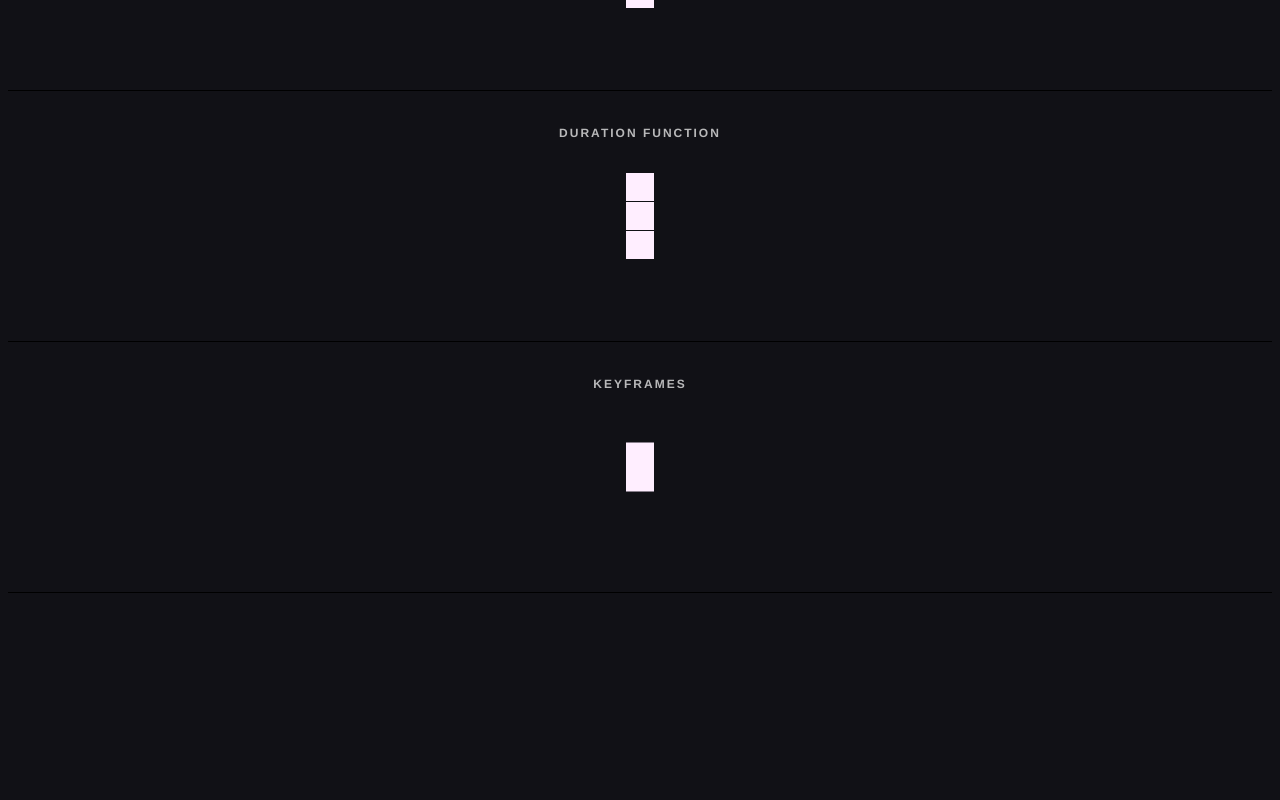
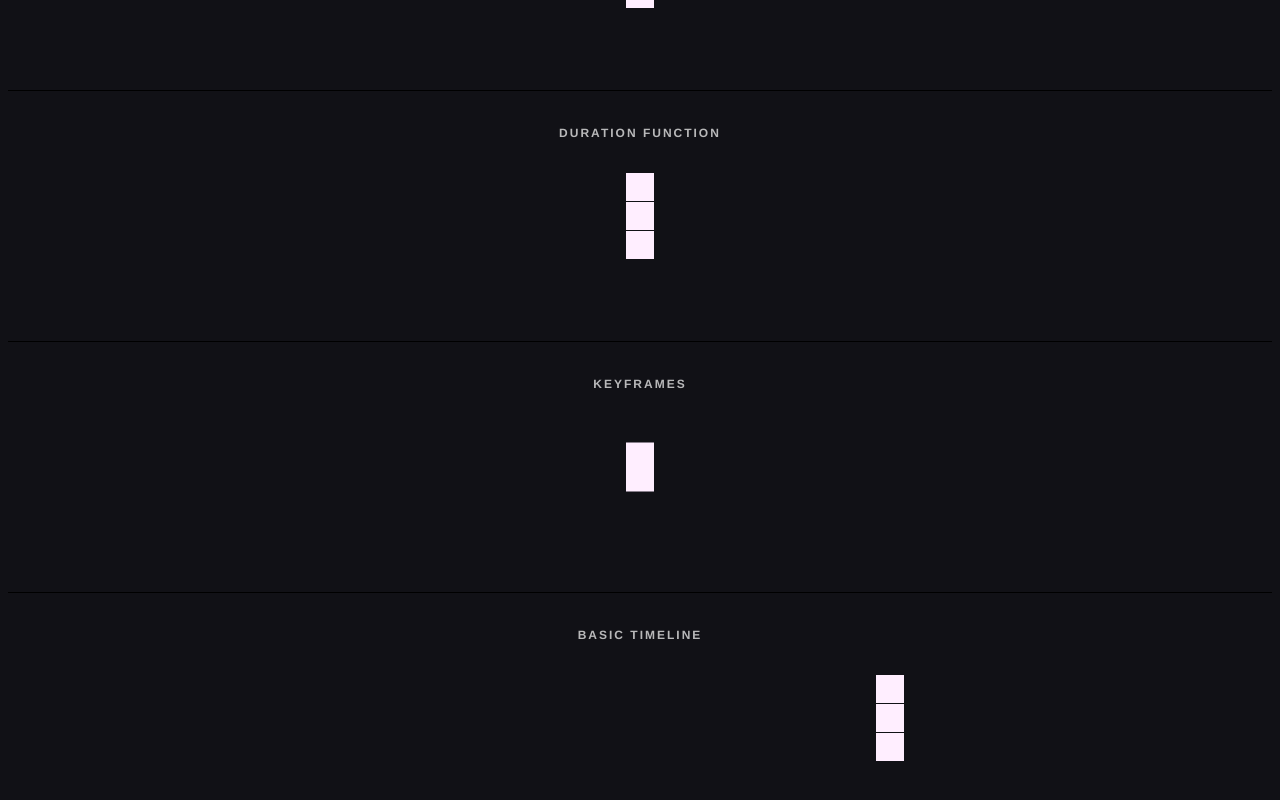
Before and after one commit to liuhann/vue-anime, a Vue app: page / in a window 1280 px wide. Shown: the part 1674-2474 px from the top of the page. Before the commit the page ends 2275 px from the top, so only its background shows below. Built offline with nearby package versions, Linux system fonts and the light colour scheme.

Commit message:
Time line support

```diff
--- a/demo/App.vue
+++ b/demo/App.vue
@@ -190,18 +190,27 @@
 			</vue-anime>
 		</div>
 
+		<div class="demo" @click="replay('demo10')">
+			<h3 class="demo-title">BASIC TIMELINE</h3>
+			<vue-anime-time-line ref="demo10">
+				<vue-anime v-for="index in [1,2,3]" :key="index" class="square" :animate-properties="{translateX:250}"></vue-anime>
+			</vue-anime-time-line>
+		</div>
+
 	</div>
 </template>
 
 <script>
 import VueAnime from '../src/vue-anime'
 import VueAnimeGroup from '../src/vue-anime-group'
+import VueAnimeTimeLine from '../src/vue-anime-timeline'
 
 export default {
   name: 'app',
   components: {
     VueAnime,
-    VueAnimeGroup
+    VueAnimeGroup,
+	  VueAnimeTimeLine
   },
 
   data() {
--- a/src/anime-prop.js
+++ b/src/anime-prop.js
@@ -44,9 +44,5 @@ export default {
 	tag: {
 		type: String,
 		default: 'div'
-	},
-	groupTag: {
-		type: String,
-		default: 'div'
 	}
 }
--- a/src/vue-anime-timeline.js
+++ b/src/vue-anime-timeline.js
@@ -3,6 +3,10 @@ import anime from "animejs";
 export default {
 	name: 'vue-anime-timeline',
 	props: {
+		tag: {
+			type: String,
+			default: 'div'
+		},
 		direction: {
 			type: String,
 			default: 'normal'
@@ -36,6 +40,7 @@ export default {
 
 	methods: {
 		initAnimeTimeLine() {
+			debugger;
 			this.animeInstance = anime.timeline({
 				direction: this.direction,
 				loop: this.loop,
@@ -54,7 +59,15 @@ export default {
 			return targets
 		},
 
+		play() {
+			this.animeInstance.play()
+		},
+		restart() {
+			this.animeInstance.restart()
+		},
+
 		addAnime(anime) {
+			debugger;
 			this.animes.push(anime)
 		}
 	}
--- a/src/vue-anime.js
+++ b/src/vue-anime.js
@@ -1,5 +1,4 @@
 import animeMixin from './anime-mixin'
-import {is} from './is'
 
 export default {
 	name: 'vue-anime',
```
